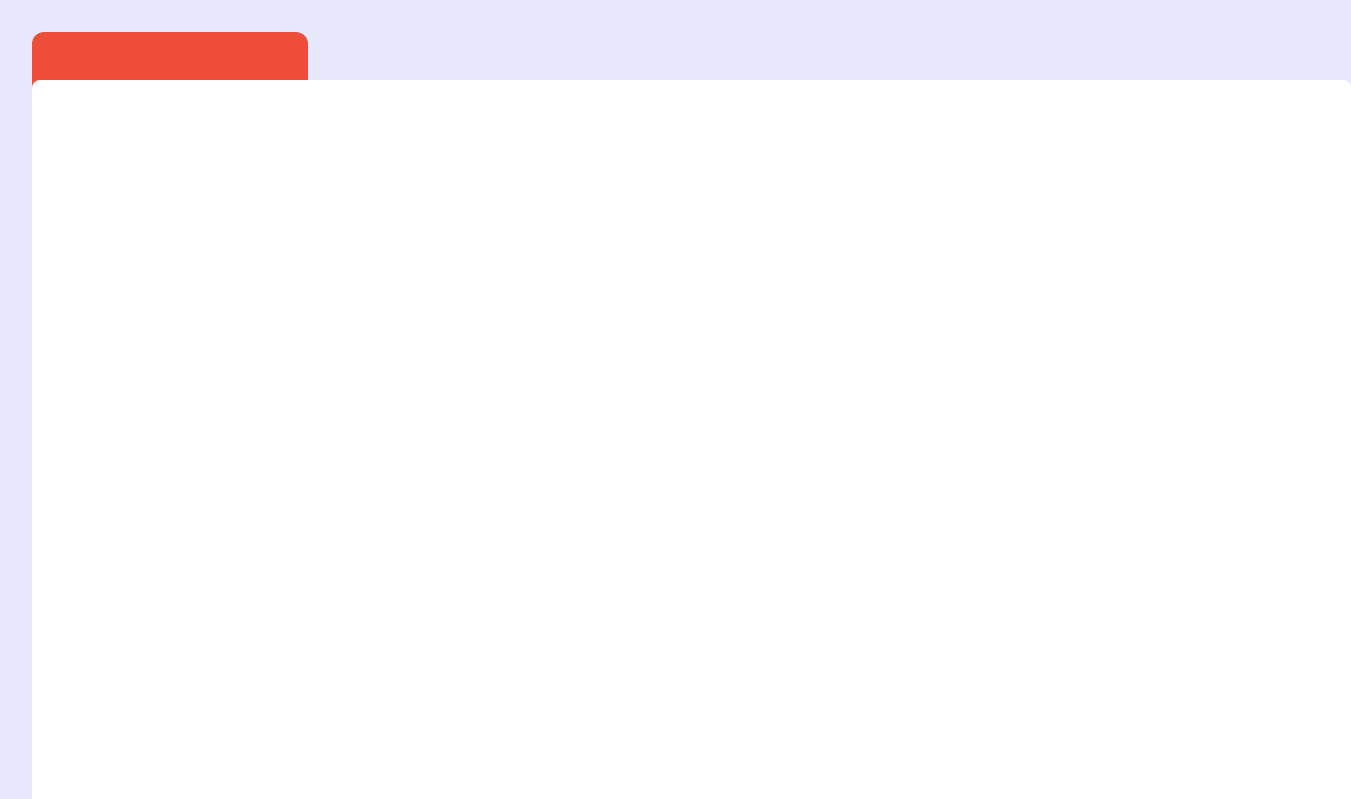
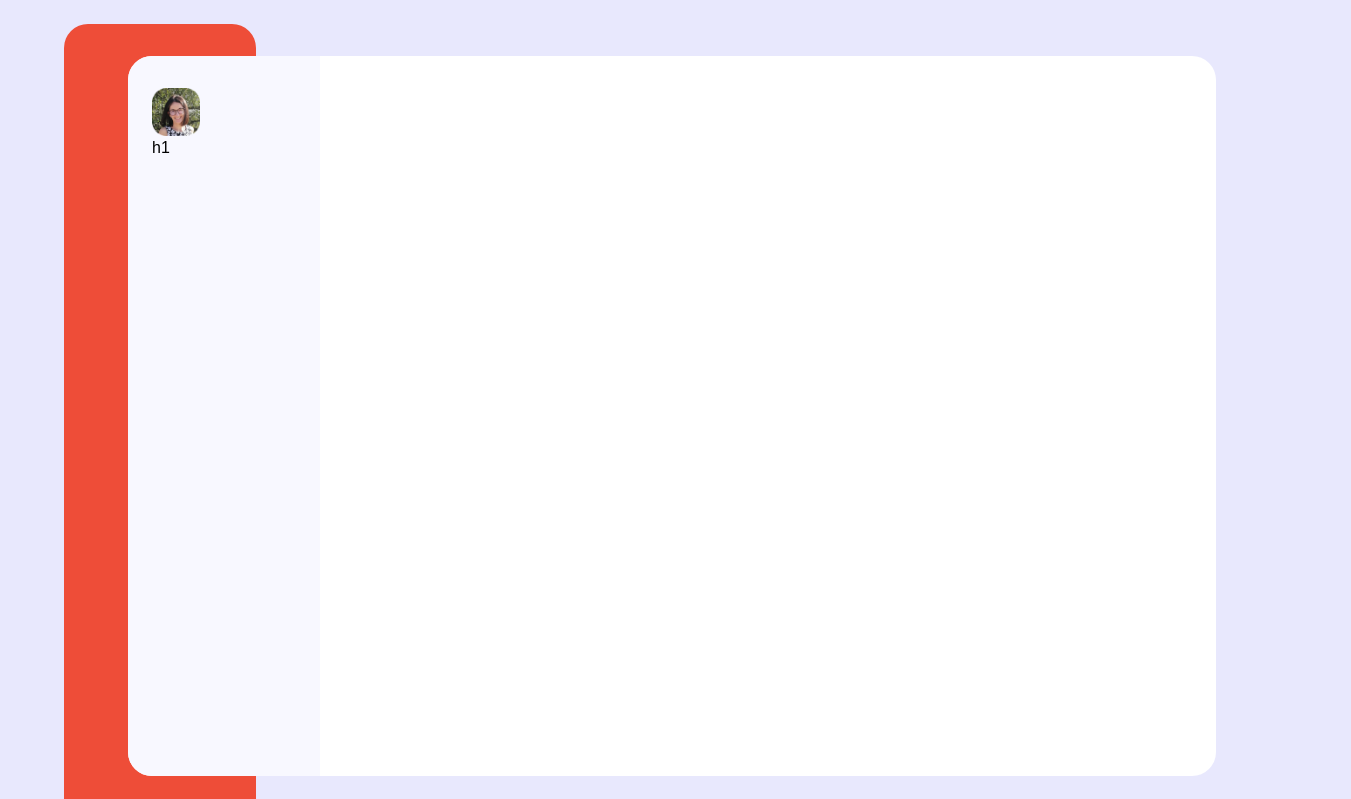
Before and after one commit to john-mc7800/Dashboard, a Next.js app: page / in a window 1280 px wide. Shown: the top 799 px of the page, 1351 px wide, since content can reach past the window. Built offline with nearby package versions, Linux system fonts and the light colour scheme.

Commit message:
main 3 div

```diff
--- a/src/app/globals.css
+++ b/src/app/globals.css
@@ -29,4 +29,5 @@ body {
   --background-color: #E8E8FD;
   --orange-color: #EE4D38;
   --white-color: #FFFFFF;
+  --offwhite-color: #F8F8FF;
 }
--- a/src/app/layout.js
+++ b/src/app/layout.js
@@ -21,7 +21,7 @@ export default function RootLayout({ children }) {
   return (
     <html lang="en">
       <body
-        className={`${geistSans.variable} ${geistMono.variable} antialiased bg-backgroundColor m-8 `}
+        className={`${geistSans.variable} ${geistMono.variable} antialiased bg-backgroundColor m-6 `}
       >
         {children}
       </body>
--- a/src/app/page.js
+++ b/src/app/page.js
@@ -1,10 +1,21 @@
+import Image from "next/image";
 import React from "react";
 
 export default function Home() {
   return (
-    <div >
-      <div className="h-[1009px] w-[276px] bg-orangeColor rounded-xl z-1 relative"></div>
-      <div className="h-[879px] w-[1319px] bg-whiteColor rounded-lg z-2 absolute top-20  "></div>
+    <div className="flex items-center">
+      <div className="h-[100vh] w-[15vw] bg-orangeColor rounded-3xl z-1 relative left-10"></div>
+      <div className="h-[90vh] w-[85vw] bg-whiteColor rounded-3xl z-2 absolute top-14 left-32 ">
+        <div className="h-[90vh] w-[15vw] bg-offwhiteColor rounded-l-3xl">
+          <div className="py-8 mx-6">
+            <div>
+              <Image src="/images/User-image.png" className="w-12 h-12 " width={500} height={500} alt="Picture of the author" />
+              h1
+            </div>
+          </div>
+        </div>
+
+      </div>
     </div>
   );
 }
--- a/tailwind.config.js
+++ b/tailwind.config.js
@@ -13,6 +13,7 @@ module.exports = {
         backgroundColor: "var(--background-color)",
         orangeColor:"var(--orange-color)",
         whiteColor:"var(--white-color)",
+        offwhiteColor:"var(--offwhite-color)",
       },
     },
   },
```
Also changed, not shown: Public/images/User-image.png (added).
